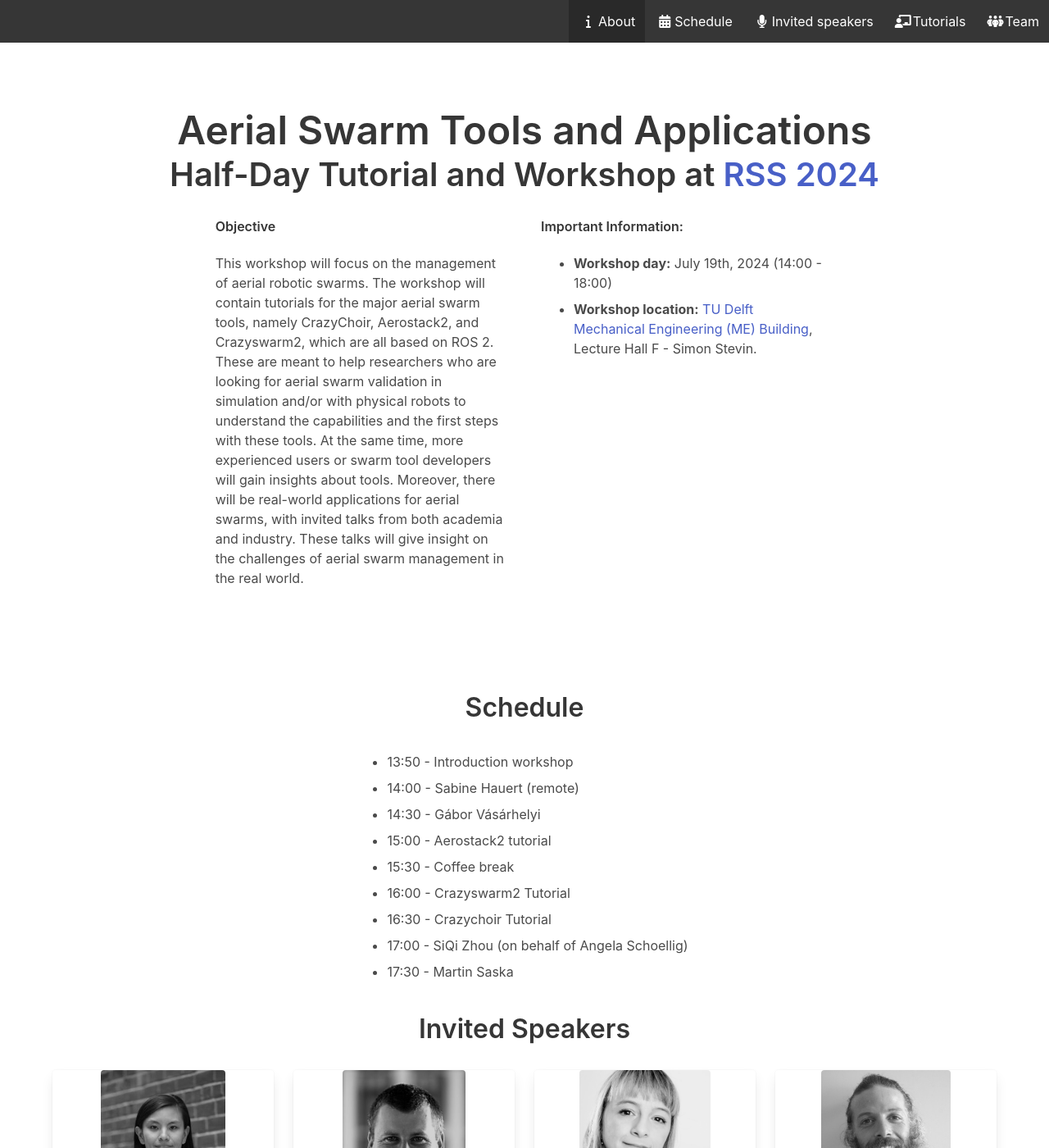
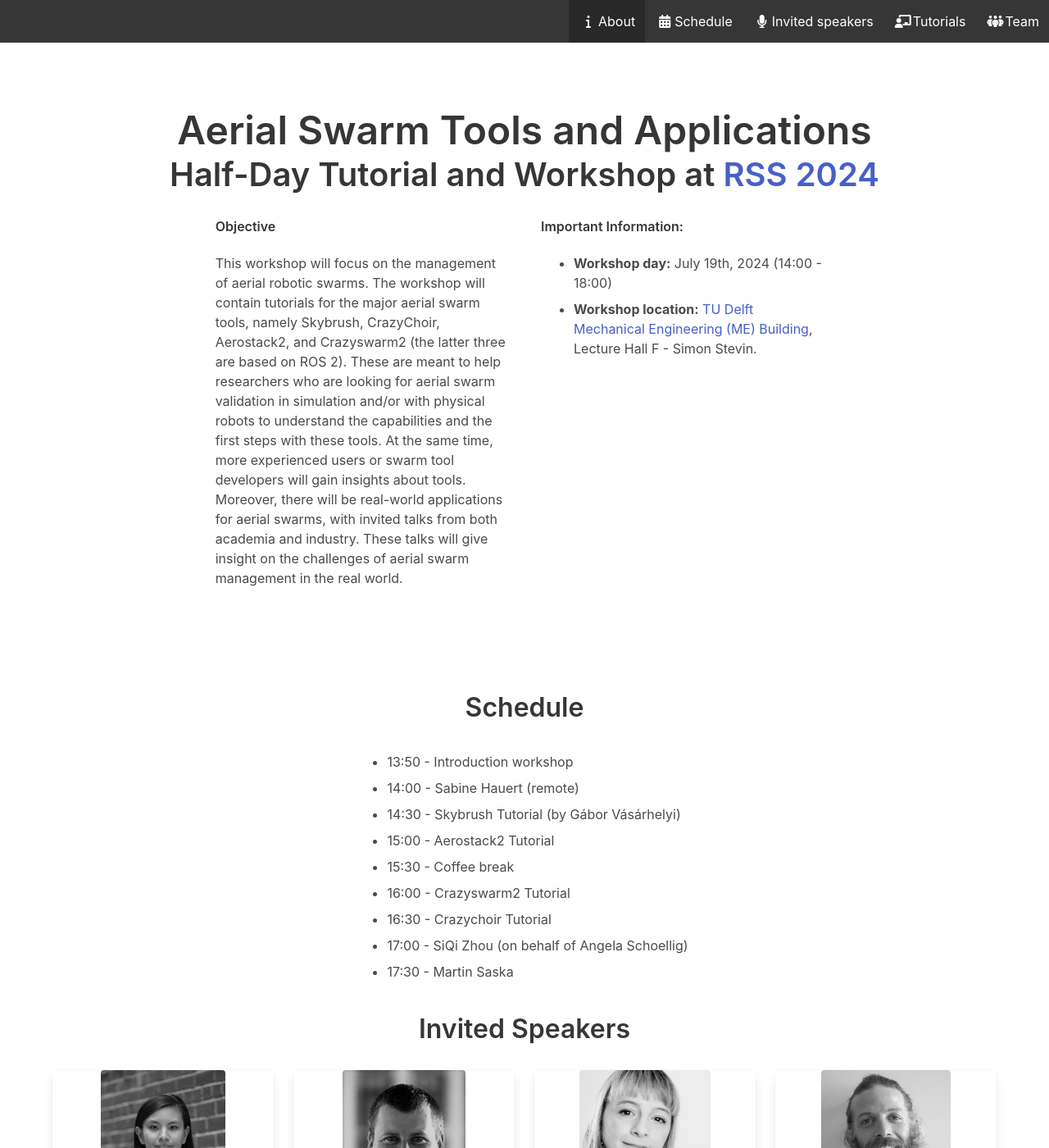
Before and after one commit to IMRCLab/workshop-aerial-swarms-rss2024, a Jekyll site: the page built from index.html, in a window 1280 px wide and 1400 px high. Shown: the whole window at 82% size. Built offline with Jekyll 4.4.1, drawn with Linux system fonts in a browser that asks for light colours; some of the changed text lies outside the part shown.

Commit message:
change Skybrush talk to be a tutorial

```diff
--- a/_data/speakers.yml
+++ b/_data/speakers.yml
@@ -13,4 +13,4 @@
 - name: Gábor Vásárhelyi
   affiliation: CollMot Robotics Ltd. & Department of Biological Physics, Eötvös University, Budapest
   image: vasarhelyigabor.jpg
-  talk: Skybrush - an open-core ecosystem for drone shows and large-scale aerial swarming missions
+  tutorial: Skybrush - an open-core ecosystem for drone shows and large-scale aerial swarming missions
--- a/_includes/teammember.html
+++ b/_includes/teammember.html
@@ -19,6 +19,11 @@
            <b>Talk:</b> "{{ member.talk | newline_to_br}}"
         </p>
         {% endif %}
+        {% if member.tutorial %}
+        <p class="talk">
+           <b>Tutorial:</b> "{{ member.tutorial | newline_to_br}}"
+        </p>
+        {% endif %}
       </div>
       <footer class="card-footer">
         {% if member.email %}
--- a/index.html
+++ b/index.html
@@ -15,7 +15,7 @@
           <h2 class="subtitle is-6">Objective</h2>
           <p>
           This workshop will focus on the management of aerial robotic swarms.
-          The workshop will contain tutorials for the major aerial swarm tools, namely CrazyChoir, Aerostack2, and Crazyswarm2, which are all based on ROS 2.
+          The workshop will contain tutorials for the major aerial swarm tools, namely Skybrush, CrazyChoir, Aerostack2, and Crazyswarm2 (the latter three are based on ROS 2).
           These are meant to help researchers who are looking for aerial swarm validation in simulation and/or with physical robots to understand the capabilities and the first steps with these tools.
           At the same time, more experienced users or swarm tool developers will gain insights about tools.
           Moreover, there will be real-world applications for aerial swarms, with invited talks from both academia and industry.
@@ -209,8 +209,8 @@
       <ul>
         <li>13:50 - Introduction workshop </li>
         <li>14:00 - Sabine Hauert (remote) </li>
-        <li>14:30 - Gábor Vásárhelyi </li>
-        <li>15:00 - Aerostack2 tutorial </li>
+        <li>14:30 - Skybrush Tutorial (by Gábor Vásárhelyi)</li>
+        <li>15:00 - Aerostack2 Tutorial </li>
         <li>15:30 - Coffee break </li>
         <li>16:00 - Crazyswarm2 Tutorial </li>
         <li>16:30 - Crazychoir Tutorial </li>
@@ -337,6 +337,14 @@
     <h2 class="title is-2">Tutorials</h2>
   </div>
 
+  <div class="section-heading">
+    <h3 class="title is-3">Skybrush</h3>
+  </div>
+  <div class="columns is-centered">
+    <div class="column is-8-desktop">
+      <a href=https://skybrush.io>Skybrush</a> is an open-source software suite for managing multi-UAV and fleet-level drone operations, suitable for drone shows in particular and swarm-level missions for R&D and industry in general. Skybrush code is professional, transparent and modular; it includes onboard drone firmware (forks of the ArduCopter and Crazyflie autopilots), a versatile Python-based GCS backend (Skybrush Server), a full-featured multi-UAV GCS frontend written in JavaScript/TypeScript (Skybrush Live), a custom swarm-friendly communication protocol (FlockWave), multi-UAV SITL simulator support and more. Built by researchers, tested in demanding live events.
+    </div>
+  </div>
 
   <div class="section-heading">
     <h3 class="title is-3">Aerostack2</h3>
```
